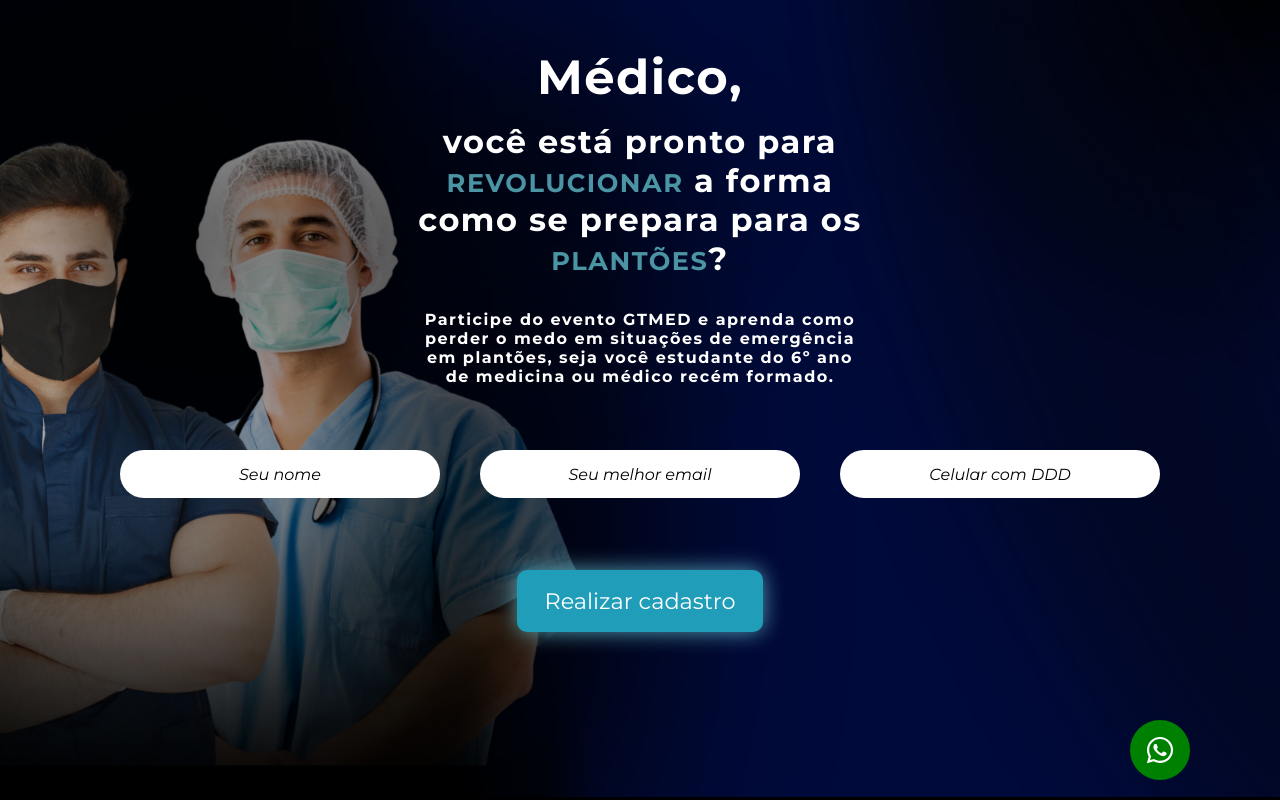
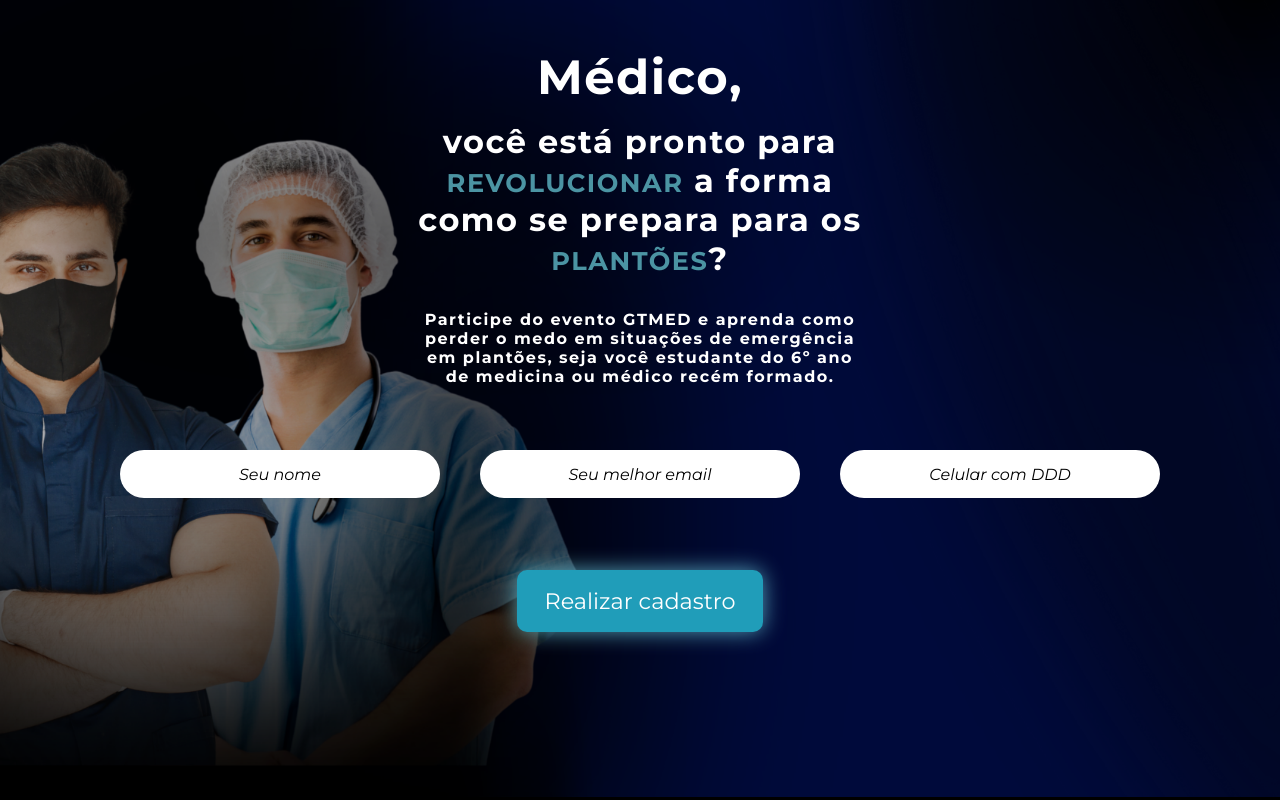
Before and after one commit to AlphaWebProjects/GTMED-Front, a React (Create React App) app: page /evento-gtmed in a window 1280 px wide. Shown: the top 800 px of the page. Built offline with nearby package versions, Linux system fonts and the light colour scheme; no server answers.

Commit message:
feat: removed whatsapp icon

```diff
--- a/src/Pages/HomePage.js
+++ b/src/Pages/HomePage.js
@@ -20,13 +20,13 @@ export default function HomePage({script, setScript}) {
             <Eventos />
             <PerguntasHome />
             <Footer />
-            <WhatsAppButton
-            // href={`https://wa.me/${whatsappNumber}?text=${encodeURIComponent(whatsappMessage)}`}
+            {/* <WhatsAppButton
+             href={`https://wa.me/${whatsappNumber}?text=${encodeURIComponent(whatsappMessage)}`}
             target="_blank"
-            // onClick={(e) => e.stopPropagation()}
+             onClick={(e) => e.stopPropagation()}
             >
                 <FaWhatsapp size={30} color="white" />
-            </WhatsAppButton>
+            </WhatsAppButton> */}
         </Container>
     );
 }
--- a/src/Pages/LeadsPage.js
+++ b/src/Pages/LeadsPage.js
@@ -19,13 +19,13 @@ export default function LeadsPage() {
             <OQueEsperar />
             <PorqueParticipar />
             <NaoFiqueDeFora />
-            <WhatsAppButton
-            // href={`https://wa.me/${whatsappNumber}?text=${encodeURIComponent(whatsappMessage)}`}
+            {/* <WhatsAppButton
+             href={`https://wa.me/${whatsappNumber}?text=${encodeURIComponent(whatsappMessage)}`}
             target="_blank"
-            // onClick={(e) => e.stopPropagation()}
+             onClick={(e) => e.stopPropagation()}
             >
                 <FaWhatsapp size={30} color="white" />
-            </WhatsAppButton>
+            </WhatsAppButton> */}
         </Container>
     );
 }
```
